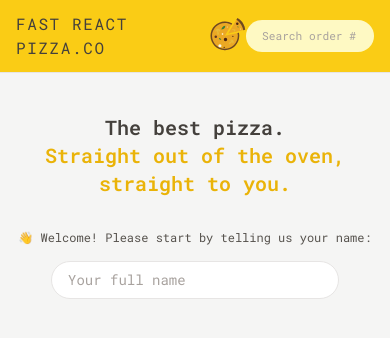
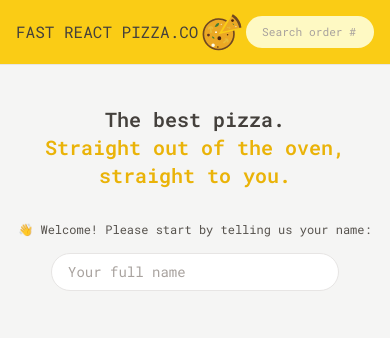
Before and after one commit to keeratipong4/16-fast-react-pizza, a React (Vite) app: page / in a window 390 px wide. Shown: the top 338 px of the page. Built offline with nearby package versions, Linux system fonts and the light colour scheme.

Commit message:
edit header position

```diff
--- a/src/ui/Header.jsx
+++ b/src/ui/Header.jsx
@@ -6,7 +6,7 @@ import PizzaIcon from "../utils/PizzaIcon";
 function Header() {
   return (
     <header className="flex items-center justify-between border-b border-stone-200 bg-yellow-400 px-4 py-3 uppercase sm:px-6">
-      <Link to="/" className="flex items-center gap-1 tracking-widest">
+      <Link to="/" className="flex items-center gap-1 sm:tracking-widest">
         Fast React Pizza.Co
         {/* <span className="text-3xl"> 🍕</span> */}
         <span className="h-10 w-10">
```
